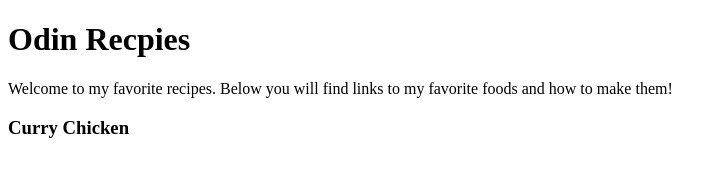
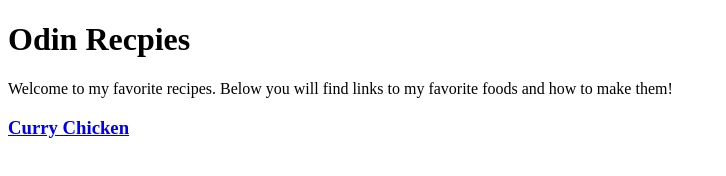
Before and after one commit to bolsagrande/git_recipes, a plain HTML site: page odin-recipes/index.html in a window 1280 px wide. Shown: the whole page, without its empty margins (0-726 px from the left). Drawn offline with Linux system fonts and the light colour scheme.

Commit message:
Link to Curry Chicken
Changed the link to curry chicken to work, as well as the heading size

```diff
--- a/odin-recipes/index.html
+++ b/odin-recipes/index.html
@@ -12,7 +12,7 @@
 
     <p>Welcome to my favorite recipes. Below you will find links to my favorite foods and how to make them!</p>
 
-<p><h3><a href="./recipes/curry-chicken.html"></a>Curry Chicken</h3></p>
+<p> <a href="./recipes/curry-chicken.html"><h3>Curry Chicken</h3></a>
 
 
 
```
